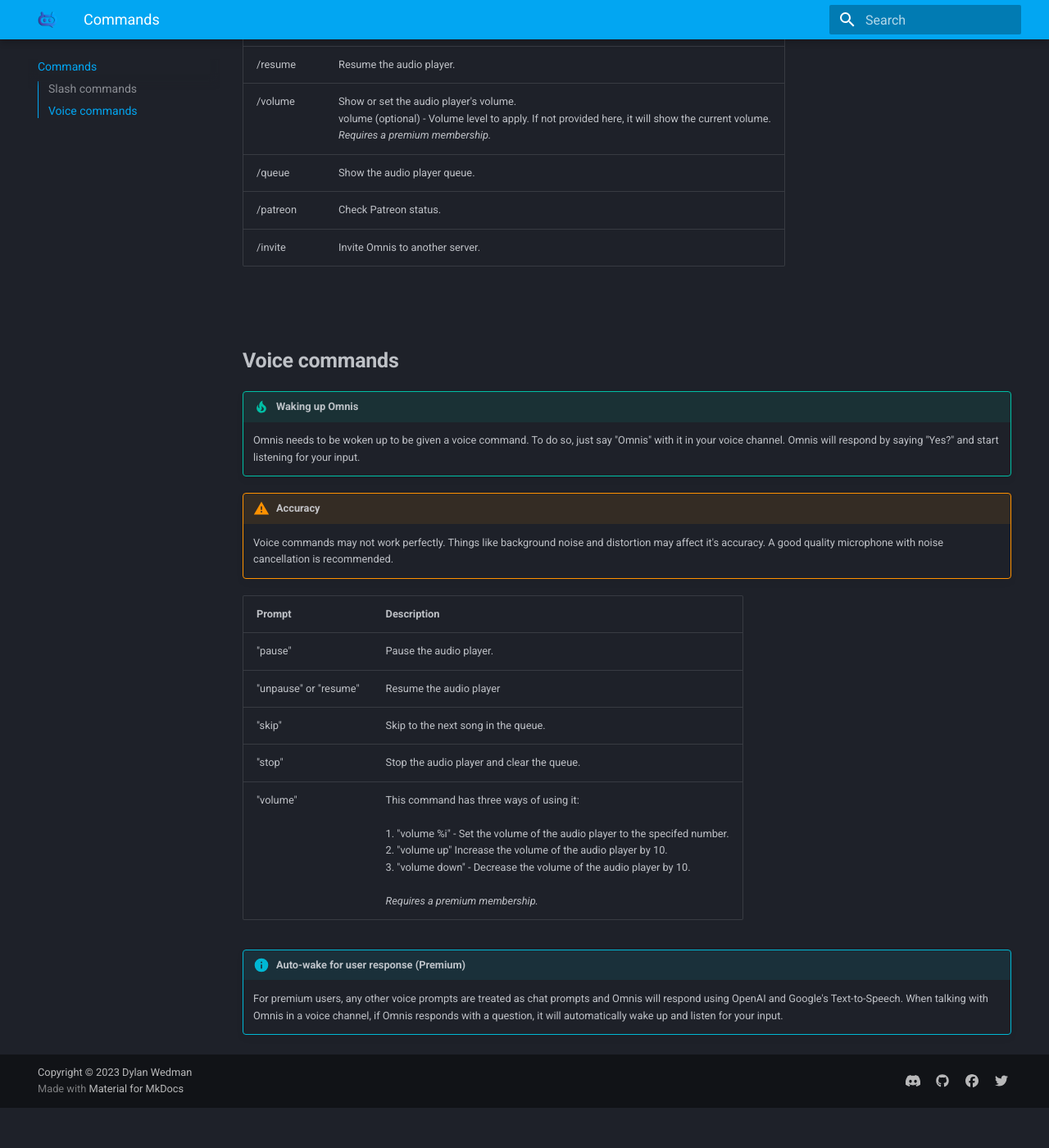
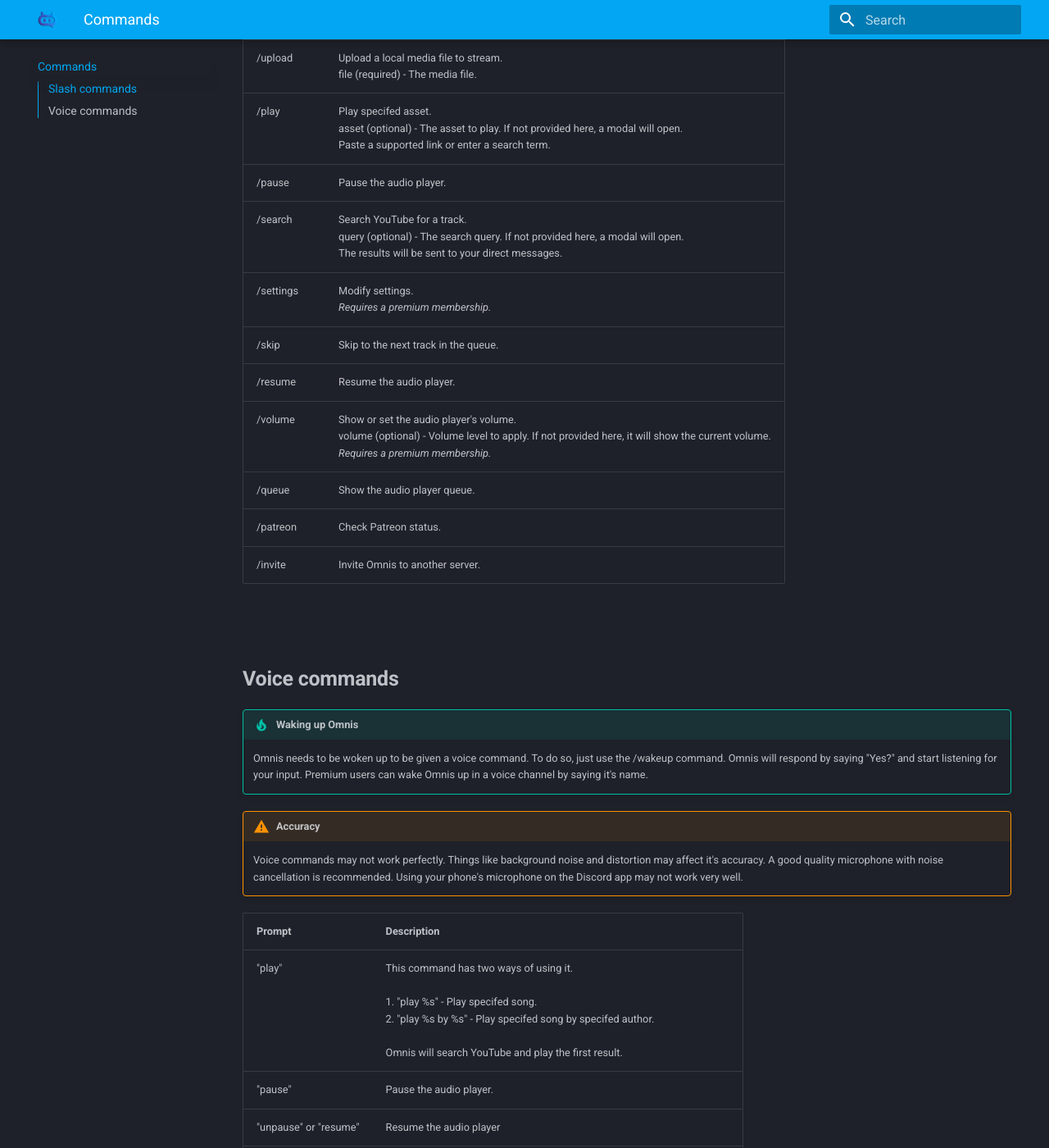
Before and after one commit to dylwedma11748/omnis-bot, an MkDocs documentation site: the page built from docs/commands.md, in a window 1280 px wide and 1400 px high, scrolled down 1146 px. Shown: the whole window at 82% size. Built offline with MkDocs 1.6.1 and Material for MkDocs 9.7.7, drawn with Linux system fonts in a browser that asks for light colours; before the commit the page ends 2497 px from its top, so only the background shows below that; some of the changed text lies outside the part shown.

Commit message:
Update command page
Update the command page to include the new commands and improve the documentation.

```diff
--- a/docs/commands.md
+++ b/docs/commands.md
@@ -1,20 +1,28 @@
-# What can Omnis do?
+# **What can Omnis do?**
 
 ## **Slash commands**
+
+!!! tip "Direct Messages"
+    All slash commands can be used in a direct message channel with Omnis.
+	For commands requiring a voice channel, Omnis can automatically detect and utilize the voice channel you're currently in.
+	You can use this to keep your interactions hidden from other users.
 
 | Command  | Description |
 | ------------- | ------------- |
 | /help  | Shows a detailed list of commands. |
 | /summon  | Summon Omnis to your voice channel. |
 | /exile  | Exile Omnis from your voice channel. |
+| /wakeup  | Wake up Omnis in your voice channel. |
 | /say  | Make Omnis say something. <br> phrase (optional) - The phrase to say. If not provided here, a modal will open. <br> *Requires a premium membership.* |
 | /quiet  | Make Omnis stop speaking. <br> *Requires a premium membership.* |
 | /talk  | Talk to Omnis. <br> incognito (required) - Hide from other users. <br> tts (required) - Use TTS for Omnis's response. <br>  prompt (optional) - What to say to Omnis. If not provided here, a modal will open. <br> *Requires a premium membership.* |
 | /clear  | Clear your conversation with Omnis. <br> *Requires a premium membership.* |
 | /embed  | Create an embed. <br>  title (required) - The title of the embed. Use "/nl" to add a new line. <br> description (required) - The description of the embed. Use "/nl" to add a new line. <br> footer (required) - Include the Omnis logo as a footer. <br> |
+| /imagine  | Create an image from a prompt. <br> prompt (required) - The prompt to create an image from. <br> hd (required) - Generate an high definition image (more expensive). <br> *Requires a premium membership.* |
 | /upload  | Upload a local media file to stream. <br> file (required) - The media file. <br> |
-| /stream  | Stream a a media file that's already been uploaded to Discord. <br> asset (optional) - The Discord CDN link for the asset. If not provided here, a modal will open. <br> |
-| /pause  | Pause the audio player. |
+| /play  | Play specifed asset. <br> asset (optional) - The asset to play. If not provided here, a modal will open. <br>  Paste a supported link or enter a search term. |
+| /pause  | Pause the audio player.  |
+| /search  | Search YouTube for a track. <br> query (optional) - The search query. If not provided here, a modal will open. <br> The results will be sent to your direct messages.|
 | /settings  | Modify settings. <br> *Requires a premium membership.* |
 | /skip  | Skip to the next track in the queue. |
 | /resume  | Resume the audio player. |
@@ -27,13 +35,17 @@
 
 ## **Voice commands**
 !!! tip "Waking up Omnis"
-    Omnis needs to be woken up to be given a voice command. To do so, just say "Omnis" with it in your voice channel. Omnis will respond by saying "Yes?" and start listening for your input.
+    Omnis needs to be woken up to be given a voice command.
+	To do so, just use the /wakeup command.
+	Omnis will respond by saying "Yes?" and start listening for your input.
+	Premium users can wake Omnis up in a voice channel by saying it's name.
 
 !!! warning "Accuracy"
-    Voice commands may not work perfectly. Things like background noise and distortion may affect it's accuracy. A good quality microphone with noise cancellation is recommended.
+    Voice commands may not work perfectly. Things like background noise and distortion may affect it's accuracy. A good quality microphone with noise cancellation is recommended. Using your phone's microphone on the Discord app may not work very well.
 
 | Prompt  | Description |
 | ------------- | ------------- |
+| "play"  | This command has two ways of using it. <br> <br> 1. "play %s" - Play specifed song. <br> 2. "play %s by %s" - Play specifed song by specifed author. <br> <br> Omnis will search YouTube and play the first result. |
 | "pause"  | Pause the audio player.  |
 | "unpause" or "resume" | Resume the audio player  |
 | "skip"  | Skip to the next song in the queue.  |
@@ -42,5 +54,5 @@
 
 
 
-!!! info "Auto-wake for user response (Premium)"
+!!! info "Voice chat prompts and auto-wake for user response (Premium)"
     For premium users, any other voice prompts are treated as chat prompts and Omnis will respond using OpenAI and Google's Text-to-Speech. When talking with Omnis in a voice channel, if Omnis responds with a question, it will automatically wake up and listen for your input.
```
